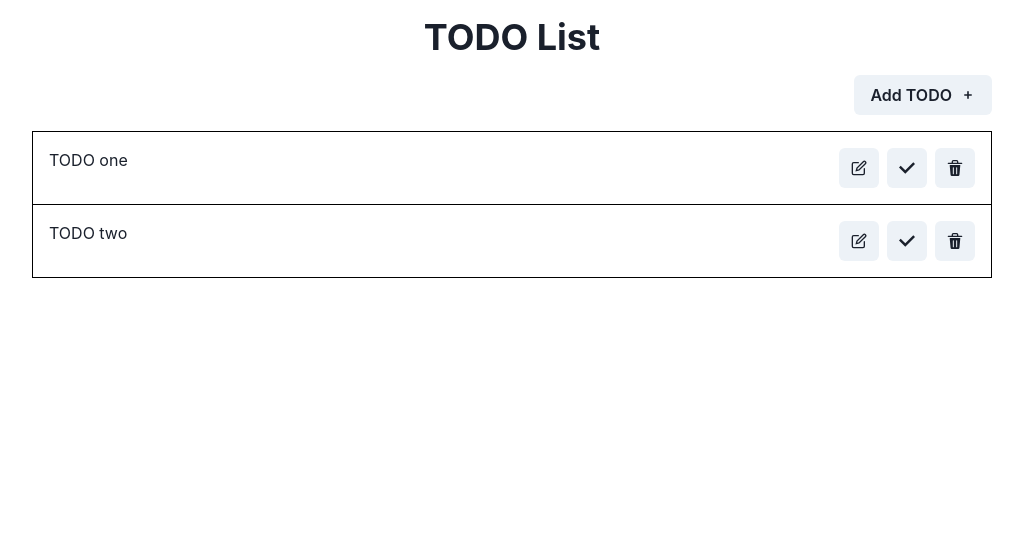
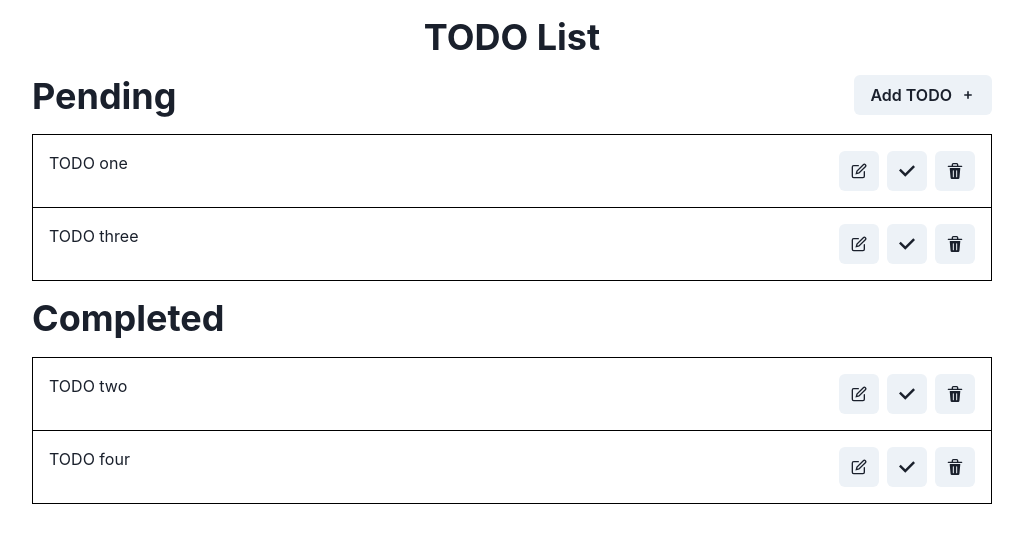
Before and after one commit to reecemillsom/mobx-todos, a React (Create React App) app: page / in a window 1280 px wide. Shown: the top 542 px of the page, without its empty margins (128-1151 px from the left). Built offline with nearby package versions, Linux system fonts and the light colour scheme.

Commit message:
master
Second commit of progress so far

```diff
--- a/src/App.tsx
+++ b/src/App.tsx
@@ -10,15 +10,8 @@ function App() {
     return (
         <S.Container className="App">
             <S.HeaderContainer>
-                <Heading>TODO List</Heading>
+                <Heading as="h1">TODO List</Heading>
             </S.HeaderContainer>
-            <S.AddItemContainer>
-                <Stack direction='row' spacing={4}>
-                    <Button rightIcon={<SmallAddIcon/>} variant="solid" onClick={() => todos?.createTodo()}>
-                        Add TODO
-                    </Button>
-                </Stack>
-            </S.AddItemContainer>
             <TODOList todos={todos}/>
         </S.Container>
     );
--- a/src/AppStyles.ts
+++ b/src/AppStyles.ts
@@ -8,7 +8,7 @@ export const HeaderContainer = styled.div`
 
 export const AddItemContainer = styled.div`
     display: flex;
-    justify-content: flex-end;
+    justify-content: space-between;
     margin-bottom: 16px;
 `;
 
--- a/src/components/TODOItem/TODOItem.tsx
+++ b/src/components/TODOItem/TODOItem.tsx
@@ -15,7 +15,8 @@ export const TODOItem: FC<Props> = observer(({todo}) => {
     return (
         <S.TODOContainer>
             <S.TODOContentContainer>
-                {todo?.editing ? <Input placeholder="Enter TODO"/> : <span>{todo?.text}</span>}
+                {todo?.editing ? <Input placeholder="Enter TODO" value={todo?.text}
+                                        onChange={(e) => todo?.setText(e?.target?.value)}/> : <span>{todo?.text}</span>}
             </S.TODOContentContainer>
             <S.TODOButtonsContainer>
                 <S.StateButton aria-label="Edit" onClick={() => todo.setEditing(true)} icon={<EditIcon/>}/>
--- a/src/components/TODOItem/styles.ts
+++ b/src/components/TODOItem/styles.ts
@@ -5,10 +5,19 @@ export const TODOContainer = styled.div`
     display: flex;
     justify-content: space-between;
     padding: 16px;
-    border: 1px solid black;
+    border-left: 1px solid black;
+    border-right: 1px solid black;
 
-    &:not(:last-child) {
-        border-bottom: none;
+    &:first-child {
+        border-top: 1px solid black;
+
+        &:not(:last-child) {
+            border-bottom: 1px solid black;
+        }
+    }
+
+    &:last-child {
+        border-bottom: 1px solid black;
     }
 `
 
--- /dev/null
+++ b/src/components/TODOList/CompletedList.tsx
@@ -0,0 +1,18 @@
+import React, {FC} from "react";
+import {observer} from "mobx-react";
+import TODOs from "../../models/TODOs/TODOs";
+import {Heading} from "@chakra-ui/react";
+import {TODOItem} from "../TODOItem/TODOItem";
+
+interface Props {
+    todos: TODOs;
+}
+
+export const CompletedList: FC<Props> = observer(({todos}) => {
+    return (
+        <div>
+            <Heading as="h2" style={{marginTop: '16px', marginBottom: '16px'}}>Completed</Heading>
+            <div>{todos?.completedItems.map(todo => <TODOItem todo={todo} key={todo.id}/>)}</div>
+        </div>
+    )
+})
--- /dev/null
+++ b/src/components/TODOList/PendingList.tsx
@@ -0,0 +1,29 @@
+import React, {FC} from "react";
+import {observer} from "mobx-react";
+import * as S from "../../AppStyles";
+import {Button, Heading, Stack} from "@chakra-ui/react";
+import {SmallAddIcon} from "@chakra-ui/icons";
+import {TODOItem} from "../TODOItem/TODOItem";
+import TODOs from "../../models/TODOs/TODOs";
+
+interface Props {
+    todos: TODOs;
+}
+
+export const PendingList: FC<Props> = observer(({todos}) => {
+    return (
+        <div>
+            <S.AddItemContainer>
+                <Heading as="h2">Pending</Heading>
+
+                <Stack direction='row' spacing={4}>
+                    <Button rightIcon={<SmallAddIcon/>} variant="solid" onClick={() => todos?.createTodo()}>
+                        Add TODO
+                    </Button>
+                </Stack>
+            </S.AddItemContainer>
+
+            <div>{todos?.pendingItems.map(todo => <TODOItem todo={todo} key={todo.id}/>)}</div>
+        </div>
+    )
+})
--- a/src/components/TODOList/TODOList.tsx
+++ b/src/components/TODOList/TODOList.tsx
@@ -1,7 +1,8 @@
-import {FC} from "react";
+import React, {FC} from "react";
 import {observer} from "mobx-react";
 import TODOs from "../../models/TODOs/TODOs";
-import {TODOItem} from "../TODOItem/TODOItem";
+import {PendingList} from "./PendingList";
+import {CompletedList} from "./CompletedList";
 
 interface Props {
     todos: TODOs;
@@ -9,8 +10,10 @@ interface Props {
 
 export const TODOList: FC<Props> = observer(({todos}) => {
     return (
-        <>
-            {todos?.todos.map(todo => <TODOItem todo={todo} key={todo.id}/>)}
-        </>
+        <div>
+            <PendingList todos={todos}/>
+
+            <CompletedList todos={todos}/>
+        </div>
     );
 });
--- a/src/constants/TODOs.ts
+++ b/src/constants/TODOs.ts
@@ -4,6 +4,12 @@ const TODOS = [{
 }, {
     text: 'TODO two',
     completed: true,
+}, {
+    text: 'TODO three',
+    completed: false,
+}, {
+    text: 'TODO four',
+    completed: true,
 }];
 
 export default TODOS;
```
